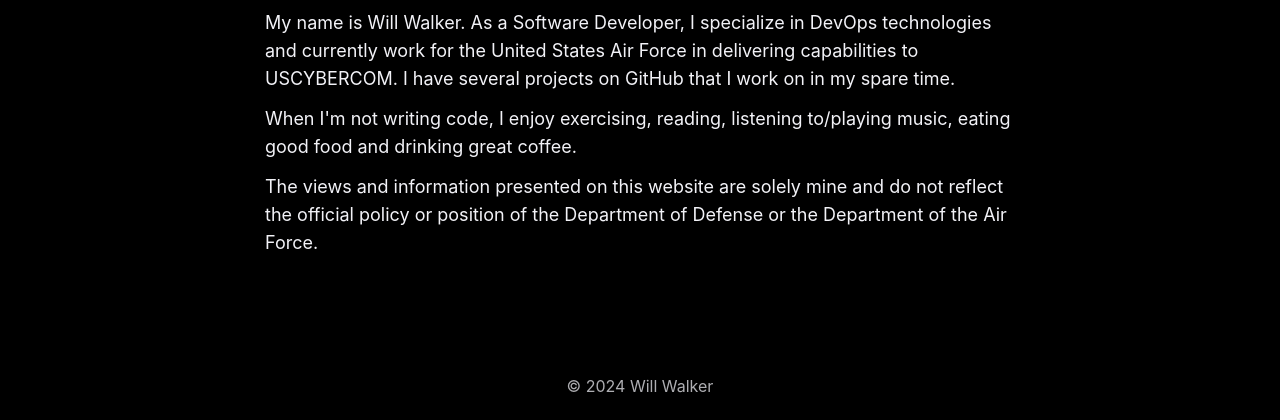
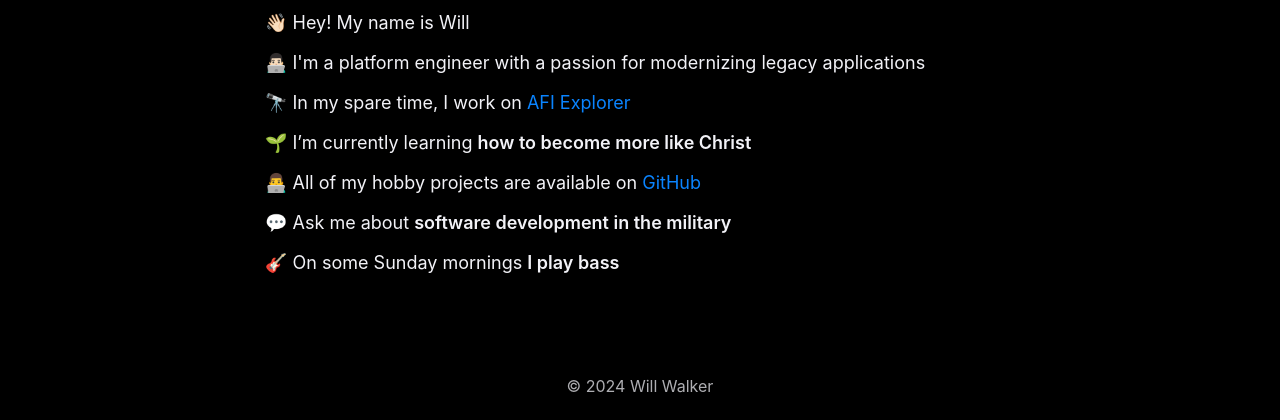
Before and after one commit to willswire/website, an Astro site: page / in a window 1280 px wide. Shown: the part 380-800 px from the top of the page. Built offline with nearby package versions, Linux system fonts and the light colour scheme; Astro itself is replaced by a stand-in of ours.

Commit message:
feat: update bio (#7)

```diff
--- a/src/pages/index.astro
+++ b/src/pages/index.astro
@@ -17,18 +17,19 @@ import { SITE_TITLE, SITE_DESCRIPTION } from '../consts';
 		<main>
 			<Image src={profileImage} alt="Will Walker" style="width: 200px !important;"/>
 			<h1>Will's Wire</h1>
-			<p>
-				My name is Will Walker. As a Software Developer, I specialize in DevOps technologies and currently work
-				for the United States Air Force in delivering capabilities to USCYBERCOM. I have several projects on GitHub
-				that I work on in my spare time.
-			</p>
-			<p>
-				When I'm not writing code, I enjoy exercising, reading, listening to/playing music, eating good food and drinking great coffee.
-			</p>
-			<p>
-				The views and information presented on this website are solely mine and do not reflect the official policy
-				or position of the Department of Defense or the Department of the Air Force.
-			</p>
+			<p>👋🏻 Hey! My name is Will</p>
+
+			<p>👨🏻‍💻 I'm a platform engineer with a passion for modernizing legacy applications</p>
+
+            <p>🔭 In my spare time, I work on <a href="https://afiexplorer.com">AFI Explorer</a></p>
+
+            <p>🌱 I’m currently learning <strong>how to become more like Christ</strong></p>
+
+            <p>👨‍💻 All of my hobby projects are available on <a href="https://github.com/willswire?tab=repositories">GitHub</a></p>
+
+            <p>💬 Ask me about <strong>software development in the military</strong></p>
+
+            <p>🎸 On some Sunday mornings <strong>I play bass</strong></p>
 		</main>
 		<Footer />
 	</body>
```
Also changed, not shown: package.json (+5 -5 lines), 1 other file.
